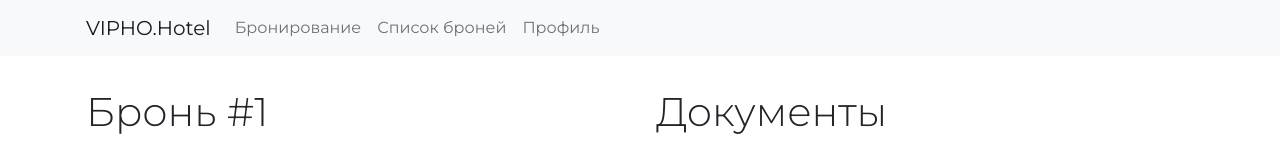
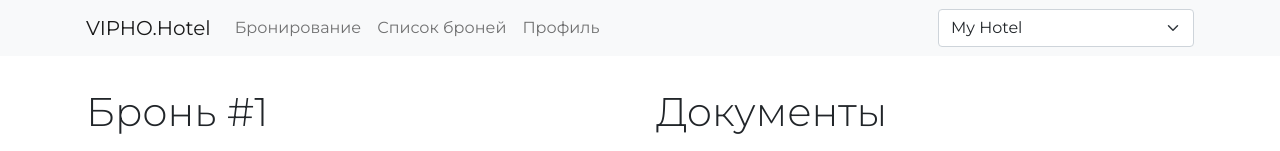
Before and after one commit to vipho/hotel-client, a Vue app: page /books/1 in a window 1280 px wide. Shown: the top 151 px of the page. Built offline with nearby package versions, Linux system fonts and the light colour scheme; what maska would draw is missing.

Commit message:
Add HotelSelect

```diff
--- a/src/components/Header.vue
+++ b/src/components/Header.vue
@@ -2,11 +2,11 @@
   <nav class="navbar navbar-expand-lg navbar-light bg-light">
     <div class="container">
       <router-link class="navbar-brand" :to="{name: 'Home'}">{{$t('project')}}</router-link>
-      <button class="navbar-toggler" type="button" data-bs-toggle="collapse" data-bs-target="#navbarNav">
+      <button class="navbar-toggler" type="button" data-bs-toggle="collapse" :data-bs-target="`#${navID}`">
         <span class="navbar-toggler-icon"></span>
       </button>
-      <div class="collapse navbar-collapse" id="navbarNav">
-        <ul class="navbar-nav">
+      <div class="collapse navbar-collapse justify-content-between" :id="navID">
+        <ul class="navbar-nav me-auto mb-2 mb-lg-0">
           <li class="nav-item">
             <router-link active-class="active" class="nav-link" :to="{name: 'Booking'}">{{$t('bookingPage')}}</router-link>
           </li>
@@ -17,6 +17,10 @@
             <router-link active-class="active" class="nav-link" :to="{name: 'Profile'}">{{$t('profilePage')}}</router-link>
           </li>
         </ul>
+
+        <div>
+          <HotelSelect></HotelSelect>
+        </div>
       </div>
     </div>
   </nav>
@@ -24,9 +28,17 @@
 
 <script lang="ts">
 import {defineComponent} from 'vue';
+import {newID} from "@/utils/bsid";
+import HotelSelect from "@/components/HotelSelect.vue";
 
 export default defineComponent({
   name: "Header",
+  components: {HotelSelect},
+  data() {
+    return {
+      navID: newID(),
+    }
+  },
 });
 </script>
 
--- /dev/null
+++ b/src/components/HotelSelect.vue
@@ -0,0 +1,30 @@
+<template>
+  <select class="form-select _select">
+    <option selected>My Hotel</option>
+  </select>
+</template>
+
+<script lang="ts">
+import {defineComponent} from 'vue';
+
+export default defineComponent({
+  name: 'HotelSelect',
+  components: {},
+  props: {},
+  emits: [],
+  data() {
+    return {}
+  },
+  watch: {},
+  computed: {},
+  methods: {},
+});
+</script>
+
+<style lang="scss">
+@import "~@/style/root";
+
+._select {
+  width: 256px;
+}
+</style>
```
